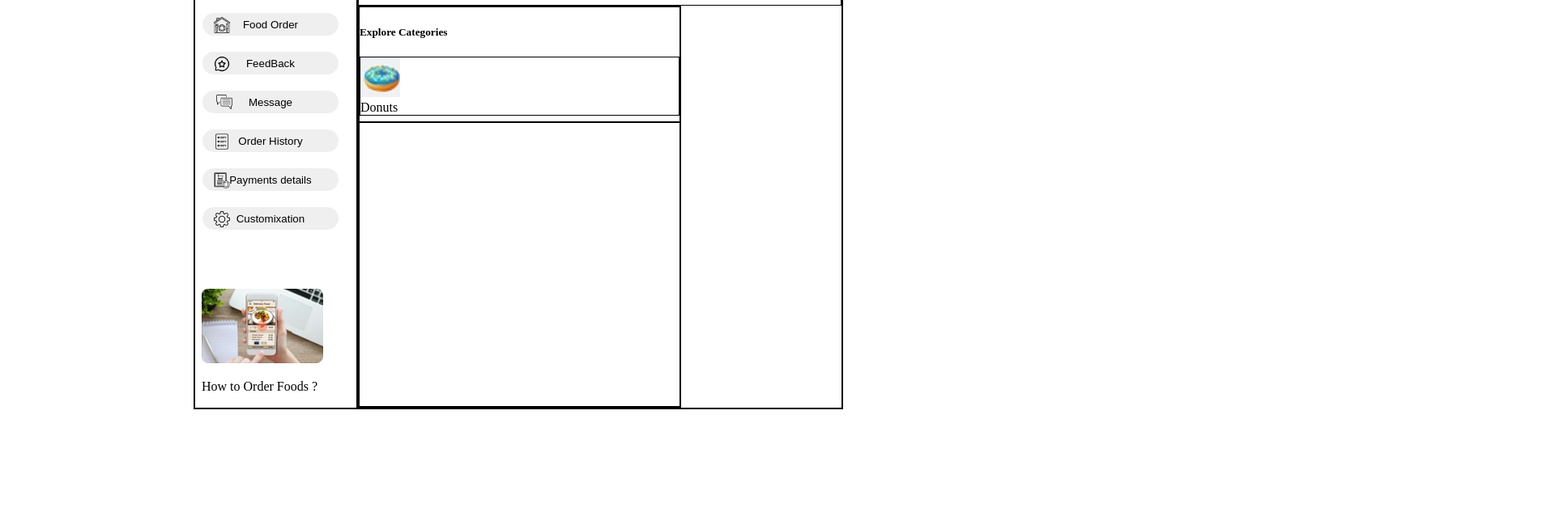
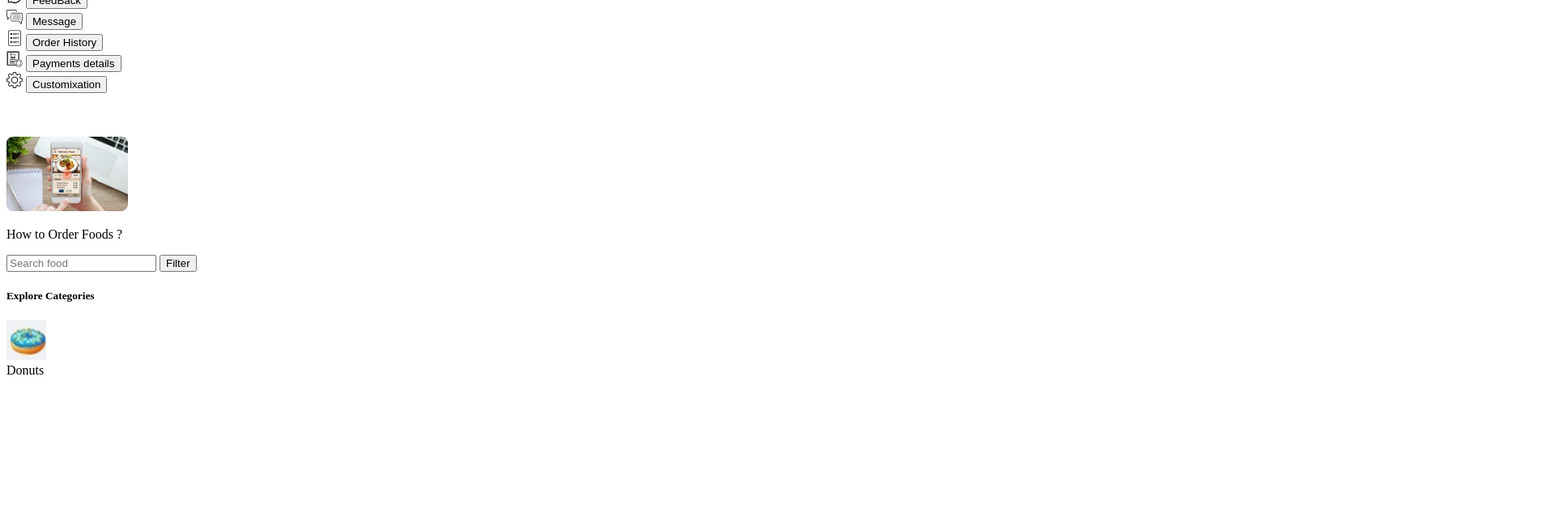
Before and after one commit to PankajNk12/Pnh, a plain HTML site: page index.html in a window 1280 px wide. Shown: the part 146-800 px from the top of the page at 81% size, 1920 px wide, since content can reach past the window. Drawn offline with Linux system fonts and the light colour scheme.

Commit message:
Update style.css

```diff
--- a/style.css
+++ b/style.css
@@ -1,155 +1,4 @@
 body{
-    display: flex;
-    align-items: center;
-    justify-content: center;
-    margin-top: 50px ;
+    width: 2000px;
+    heigt: 1500px;
 }
-.main{
-    display: flex;
-    flex-direction: row;
-    width: 800px;
-    height: 600px;
-    border: 1px solid black;
-}
-.sidebar{
-    align-items: center;
-    display: table-column;
-    flex-direction: row;
-    flex:1 ;
-    border: 1px solid black;
-    justify-content: center;
-}
-.Foodislice{
-    display: flex;
-    align-items: center;
-    justify-content: center;
-    color: rgb(240, 165, 2);
-}
-.buttons{
-    display: row;
-    align-items: center;
-    justify-content: center;
-    margin-left: 4%;
-
-}
-.bn{
-    display: flex;
-    align-items: center;
-    justify-content: center;
-    width: 170px;
-    height: 30px;
-    border-radius: 30px;
-    border: 1px solid rgb(255, 255, 255);
-}
-.img{
-    width: 20px;
-    background-color: transparent;
-
-}
-.ms{
-    padding-top: 5px;
-    position: absolute;
-    padding-left: 18px;
-}
-.ds{
-    padding-top: 5px;
-    position: absolute;
-    padding-left: 15px;
-    width: 18px;
-}
-.st{
-    position: absolute;
-    padding-top: 6px;
-    padding-left: 15px;
-}
-.oh{
-    position: absolute;
-    padding-top: 6px;
-    padding-left: 15px;
-}
-.hm{
-    position: absolute;
-    padding-top: 6px;
-    padding-left: 15px;
-}
-.fd{
-    position: absolute;
-    padding-top: 6px;
-    padding-left: 15px;
-}
-
-.foodview{
-    display: flex;
-    flex-direction: column;
-    flex:3 ;
-    border: 1px solid black;
-}
-.one{
-    display: flex;
-    flex: 1;
-    border: 1px solid black;
-}
-.one input{
-    margin-top: 30px;
-    margin-left: 30px;
-    display: flex;
-    justify-content: center;
-    align-items: center;
-    width: 300px;
-    height: 25px;
-    padding-left: 20px;
-    border: 1px solid black;
-    gap: 5px;
-    border-radius: 10px;
-}
-.one button{
-    margin-top: 30px;
-    margin-left: 20px;
-    width: 100px;
-    height: 30px;
-    border-radius: 10px;
-    background-color: rgb(238, 98, 5);
-}
-.two{
-    display: flex;
-    direction: row;
-    flex: 5;
-    border: 0px solid black;
-}
-.A{
-display: flex;
-flex-direction: column;
-flex: 2;
-border: 1px solid black;
-}
-.a1{
-    display: flex;
-    flex-direction: column;
-    flex: 2;
-    border: 1px solid black;
-}
-.xa{
-display: flex;
-flex: 1;
-border: 0px solid black;
-}
-
-.xb{
-    display: flex;
-    flex: 3;
-    border: 1px solid black;
-}
-.xc{
-    display: flex;
-    flex: 3;
-    border: px solid black;
-}
-.a2{
-    display: flex;
-    flex: 5;
-    border: 1px solid black;
-}
-.B{
-    display: flex;
-    flex: 1;
-}
```
